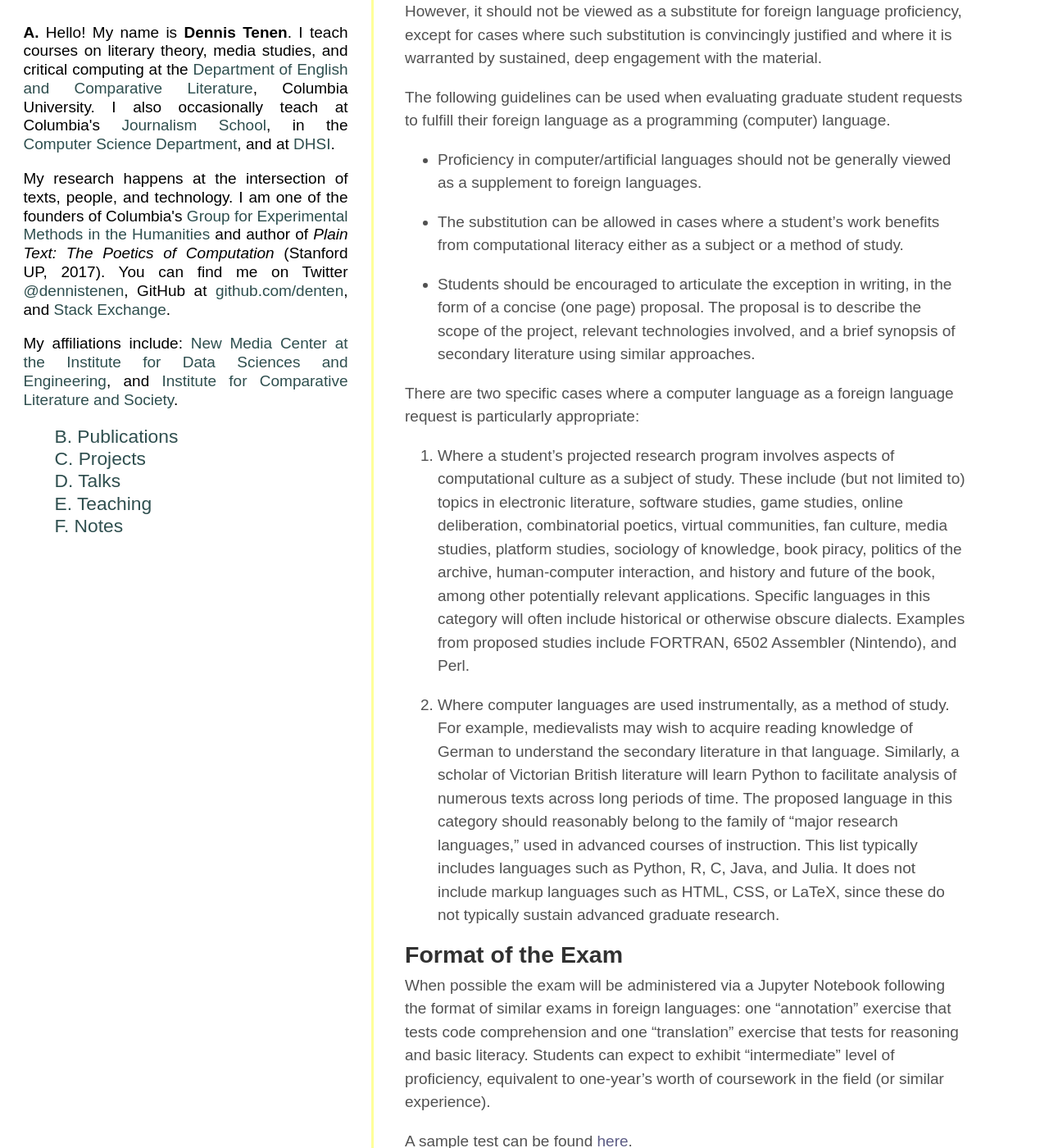
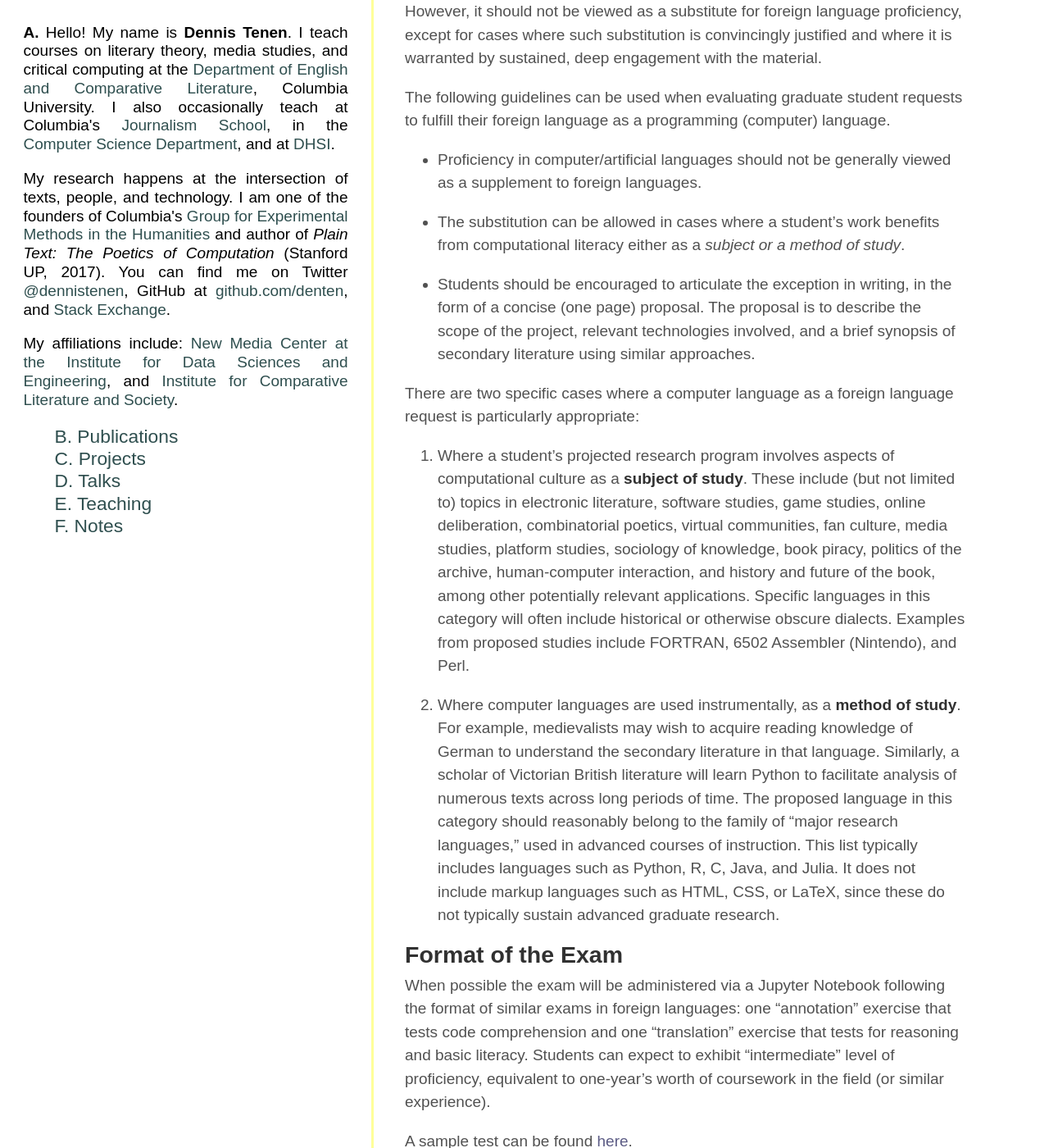
Before and after one commit to denten/denten.github.io, a Jekyll site: the page built from _posts/2017-04-25-foreignlang.md, in a window 1280 px wide and 1400 px high, scrolled down 266 px. Shown: the whole window at 82% size. Built offline with Jekyll 4.4.1, drawn with Linux system fonts in a browser that asks for light colours; some web fonts are replaced.

```diff
--- a/_posts/2017-04-25-foreignlang.md
+++ b/_posts/2017-04-25-foreignlang.md
@@ -27,7 +27,7 @@ to fulfill their foreign language as a programming (computer) language.
   as a supplement to foreign languages.
 
 - The substitution can be allowed in cases where a student's work benefits
-  from computational literacy either as a subject or a method of study.
+  from computational literacy either as a *subject or a method of study*.
 
 - Students should be encouraged to articulate the exception in writing, in the
   form of a concise (one page) proposal. The proposal is to describe the scope
@@ -38,7 +38,7 @@ There are two specific cases where a computer language as a foreign language
 request is particularly appropriate:
 
 1. Where a student's projected research program involves aspects of
-   computational culture as a subject of study. These include (but not limited
+   computational culture as a **subject of study**. These include (but not limited
 to) topics in electronic literature, software studies, game studies, online
 deliberation, combinatorial poetics, virtual communities, fan culture, media
 studies, platform studies, sociology of knowledge, book piracy, politics of
@@ -47,7 +47,7 @@ among other potentially relevant applications. Specific languages in this
 category will often include historical or otherwise obscure dialects. Examples
 from proposed studies include FORTRAN, 6502 Assembler (Nintendo), and Perl.
 
-2. Where computer languages are used instrumentally, as a method of study. For
+2. Where computer languages are used instrumentally, as a **method of study**. For
    example, medievalists may wish to acquire reading knowledge of German to
 understand the secondary literature in that language. Similarly, a scholar of
 Victorian British literature will learn Python to facilitate analysis of
```
